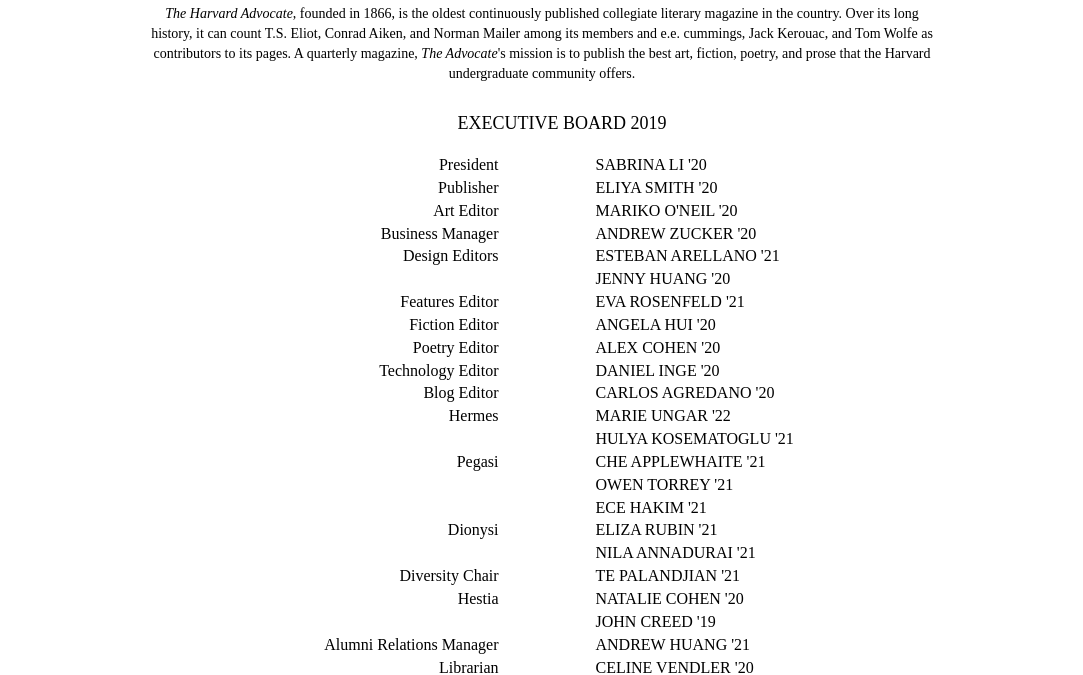
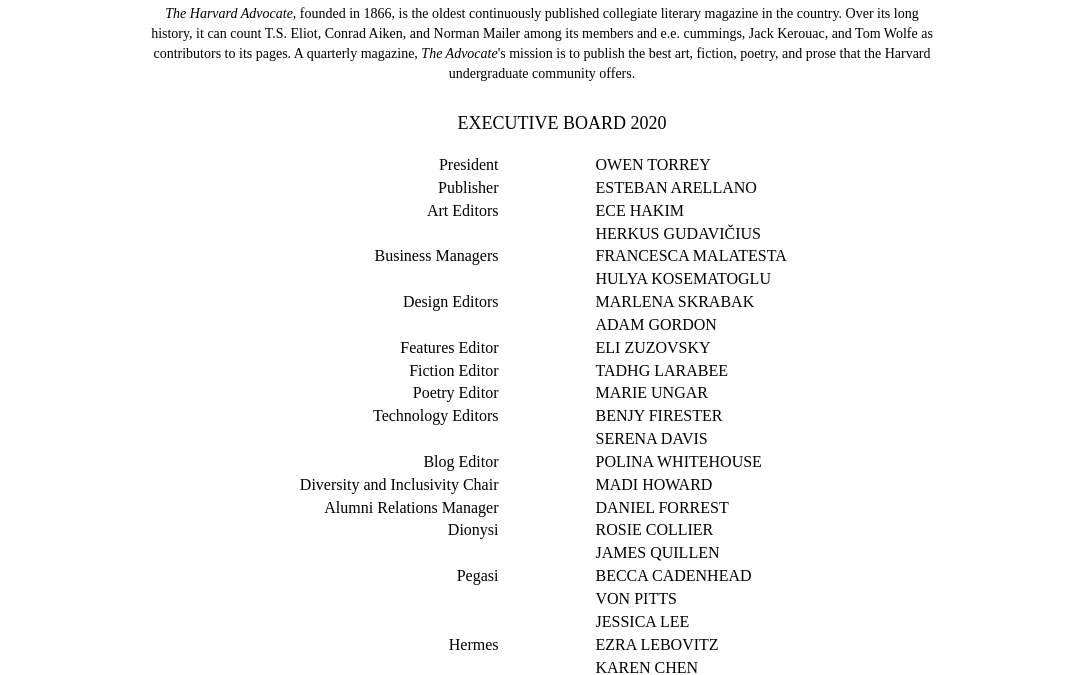
Before and after one commit to serenadavis/main-website, a Gatsby site: page /about in a window 1280 px wide. Shown: the part 277-952 px from the top of the page, without its empty margins (98-1181 px from the left). Built offline with nearby package versions, Linux system fonts and the light colour scheme; Gatsby itself is replaced by a stand-in of ours.

Commit message:
Added exec board 2020

```diff
--- a/src/pages/about.js
+++ b/src/pages/about.js
@@ -6,56 +6,62 @@
     <div className="container">
         <h1 className="header">ABOUT US</h1>
         <p className="text text-center"> <i>The Harvard Advocate</i>, founded in 1866, is the oldest continuously published collegiate literary magazine in the country. Over its long history, it can count T.S. Eliot, Conrad Aiken, and Norman Mailer among its members and e.e. cummings, Jack Kerouac, and Tom Wolfe as contributors to its pages. A quarterly magazine, <i>The Advocate</i>'s mission is to publish the best art, fiction, poetry, and prose that the Harvard undergraduate community offers. </p>
-        <h2 className="subheader">EXECUTIVE BOARD 2019 </h2>
+        <h2 className="subheader">EXECUTIVE BOARD 2020 </h2>
         <ul className="board-list list-left">
             <li>President</li>
             <li>Publisher</li>
-            <li>Art Editor</li>
-            <li>Business Manager</li>
+            <li>Art Editors</li>
+            <li>&ensp;</li>
+            <li>Business Managers</li>
+            <li>&ensp;</li>
             <li>Design Editors</li>
             <li>&ensp;</li>
             <li>Features Editor</li>
             <li>Fiction Editor</li>
             <li>Poetry Editor</li>
-            <li>Technology Editor</li>
+            <li>Technology Editors</li>
+            <li>&ensp;</li>
             <li>Blog Editor</li>
-            <li>Hermes</li>
+            <li>Diversity and Inclusivity Chair</li>
+            <li>Alumni Relations Manager</li>
+            <li>Dionysi</li>
             <li>&ensp;</li>
             <li>Pegasi</li>
             <li>&ensp;</li>
             <li>&ensp;</li>
-            <li>Dionysi</li>
+            <li>Hermes</li>
             <li>&ensp;</li>
-            <li>Diversity Chair</li>
             <li>Hestia</li>
             <li>&ensp;</li>
-            <li>Alumni Relations Manager</li>
             <li>Librarian</li>
         </ul>
         <ul className="board-list list-right">
-            <li>SABRINA LI '20</li>
-            <li>ELIYA SMITH '20</li>
-            <li>MARIKO O'NEIL '20</li>
-            <li>ANDREW ZUCKER '20</li>
-            <li>ESTEBAN ARELLANO '21</li>
-            <li>JENNY HUANG '20</li>
-            <li>EVA ROSENFELD '21</li>
-            <li>ANGELA HUI '20</li>
-            <li>ALEX COHEN '20</li>
-            <li>DANIEL INGE '20</li>
-            <li>CARLOS AGREDANO '20</li>
-            <li>MARIE UNGAR '22</li>
-            <li>HULYA KOSEMATOGLU '21</li>
-            <li>CHE APPLEWHAITE '21</li>
-            <li>OWEN TORREY '21</li>
-            <li>ECE HAKIM '21</li>
-            <li>ELIZA RUBIN '21</li>
-            <li>NILA ANNADURAI '21</li>
-            <li>TE PALANDJIAN '21</li>
-            <li>NATALIE COHEN '20</li>
-            <li>JOHN CREED '19</li>
-            <li>ANDREW HUANG '21</li>
-            <li>CELINE VENDLER '20</li>
+            <li>OWEN TORREY</li>
+            <li>ESTEBAN ARELLANO</li>
+            <li>ECE HAKIM</li>
+            <li>HERKUS GUDAVIČIUS</li>
+            <li>FRANCESCA MALATESTA</li>
+            <li>HULYA KOSEMATOGLU</li>
+            <li>MARLENA SKRABAK</li>
+            <li>ADAM GORDON</li>
+            <li>ELI ZUZOVSKY</li>
+            <li>TADHG LARABEE</li>
+            <li>MARIE UNGAR</li>
+            <li>BENJY FIRESTER</li>
+            <li>SERENA DAVIS</li>
+            <li>POLINA WHITEHOUSE</li>
+            <li>MADI HOWARD</li>
+            <li>DANIEL FORREST</li>
+            <li>ROSIE COLLIER</li>
+            <li>JAMES QUILLEN</li>
+            <li>BECCA CADENHEAD</li>
+            <li>VON PITTS</li>
+            <li>JESSICA LEE</li>
+            <li>EZRA LEBOVITZ</li>
+            <li>KAREN CHEN</li>
+            <li>EVA ROSENFELD</li>
+            <li>ALBERT ZHANG</li>
+            <li>ELYSE PHAM</li>
         </ul>
     </div>
 
```
